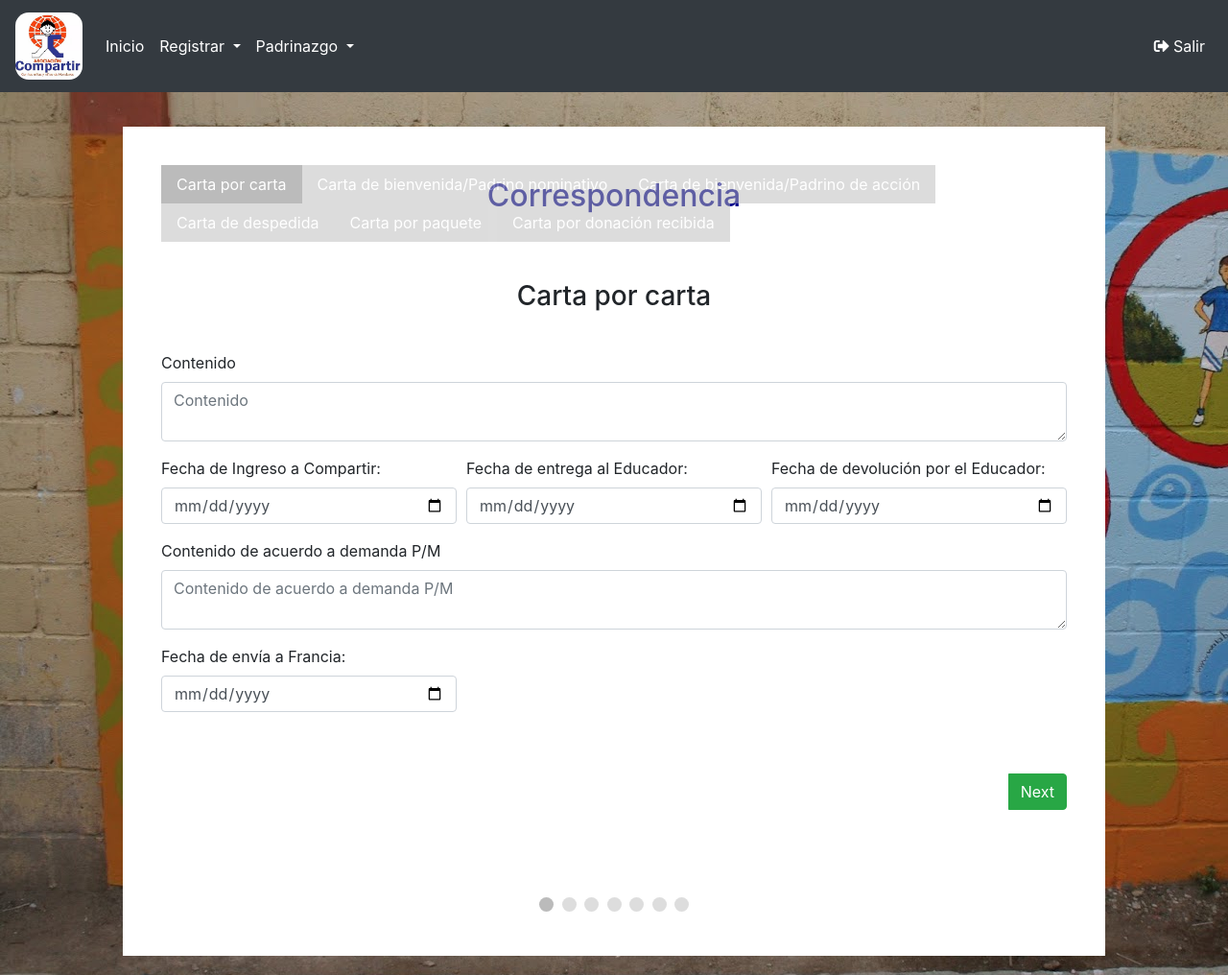
After one commit to eXavier97/SIAC, a PHP site: page /siac/correspondencia.php in a window 1280 px wide. The commit adds this page. Shown: the whole page at 96% size. Run offline with PHP 8.4, Linux system fonts and the light colour scheme; the visitor is signed in with stand-in values (Sample User, id 1); some libraries are stand-ins or nearby versions.

Commit message:
Padrinazgo

```diff
--- /dev/null
+++ b/correspondencia.php
@@ -0,0 +1,266 @@
+<?php
+session_start();
+require_once "includes/pdo.php";
+require_once "includes/util.php";
+validarAdmin();
+?>
+<!DOCTYPE html>
+<html lang="en">
+
+<head>
+  <meta charset="UTF-8">
+  <meta name="viewport" content="width=device-width, initial-scale=1.0">
+  <meta http-equiv="X-UA-Compatible" content="ie=edge">
+  <title>Correspondencia</title>
+  <?php require_once "includes/header.php" ?>
+  <link rel="stylesheet" href="styles/admin.css">
+  <link rel="stylesheet" href="styles/form.css">
+</head>
+
+<style>
+  h3 {
+    text-align: center;
+    margin-top:40px;
+    margin-bottom:40px;
+  }
+</style>
+
+<!--<script src="js/registrar-participante.js"></script>-->
+
+<body>
+<?php require_once "includes/nav-admin.php" ?>
+<h2 style="text-align: center; color:darkblue; padding:0.5cm; margin-top:70px; margin-bottom:-130px">Correspondencia</h2>
+<form id="regForm" action="#" method="POST">
+  <ul class="nav flex-column flex-md-row ">
+    <li class="nav-item">
+      <a class="nav-link custom" href="#">Carta por carta</a>
+    </li>
+    <li class="nav-item">
+      <a class="nav-link custom" href="#">Carta de bienvenida/Padrino nominativo</a>
+    </li>
+    <li class="nav-item">
+      <a class="nav-link custom" href="#">Carta de bienvenida/Padrino de acción</a>
+    </li>
+    <li class="nav-item">
+      <a class="nav-link custom" href="#">Carta de despedida</a>
+    </li>
+    <li class="nav-item">
+      <a class="nav-link custom" href="#">Carta por paquete</a>
+    </li>
+    <li class="nav-item">
+      <a class="nav-link custom" href="#">Carta por donación recibida</a>
+    </li>
+  </ul>
+
+  <div class="tab">
+     <h3>Carta por carta</h3>
+     <div class="form-row">
+
+       <div class="form-group col-md-12">
+             <label for="Contenido">Contenido</label>
+            <textarea type="text" class="form-control" id="Contenido" name="Contenido" placeholder="Contenido"></textarea>
+       </div>
+
+
+       <div class="form-group col-md-4">
+					<label for="fechaIngC">Fecha de Ingreso a Compartir:</label>
+          <input type="date" class="form-control" id="fechaIngC" name="fechaIngC" placeholder="Fecha de ingreso a Compartir"/>
+       </div>
+
+       <div class="form-group col-md-4">
+					<label for="fechaEntE">Fecha de entrega al Educador:</label>
+          <input type="date" class="form-control" id="fechaEntE" name="fechaEntE" placeholder="Fecha de entrega al Educador"/>
+       </div>
+
+       <div class="form-group col-md-4">
+					<label for="fechaDevE">Fecha de devolución por el Educador:</label>
+          <input type="date" class="form-control" id="fechaDevE" name="fechaDevE" placeholder="Fecha de devolución por el Educador"/>
+       </div>
+
+       <div class="form-group col-md-12">
+             <label for="ContenidoDPM">Contenido de acuerdo a demanda P/M</label>
+            <textarea type="text" class="form-control" id="ContenidoDPM" name="ContenidoDPM" placeholder="Contenido de acuerdo a demanda P/M"></textarea>
+       </div>
+
+       <div class="form-group col-md-4">
+					<label for="fechaDevE">Fecha de envía a Francia:</label>
+          <input type="date" class="form-control" id="fechaDEF" name="fechaDEF" placeholder="Fecha de envío a Francia"/>
+       </div>
+    </div>
+   </div>
+
+   <div class="tab">
+       <h3>Carta de bienvenida/ Nuevos padrinos nominativos</h3>
+       <div class="form-row">
+
+        <div class="form-group col-md-4">
+					<label for="fechaNot">Fecha de notificacion:</label>
+          <input type="date" class="form-control" id="fechaNot" name="fechaNot" placeholder="Fecha de notificación"/>
+       </div>
+
+       <div class="form-group col-md-4">
+					<label for="fechaEntE1">Fecha de entrega al Educador:</label>
+          <input type="date" class="form-control" id="fechaEntE1" name="fechaEntE1" placeholder="Fecha de entrega al Educador"/>
+       </div>
+
+       <div class="form-group col-md-4">
+					<label for="Rcontenido">Revición de contenido</label>
+          <select id="Rcontenido" name="Rcontenido" class="form-control">
+						<option hidden="">Seleccione</option>
+            <option value="Si">Si</option>
+            <option value="No">No</option>
+          </select>
+        </div>
+
+        <div class="form-group col-md-4">
+					<label for="fechaEnvF">Fecha de envío a Francia:</label>
+          <input type="date" class="form-control" id="fechaEnvF" name="fechaEnvF" placeholder="Fecha de envío Francia"/>
+        </div>
+       </div>
+   </div>
+
+   <div class="tab">
+    <h3>Carta de bienvenida/ Nuevos padrinos de acción</h3>
+      <div class="form-row">
+         <div class="form-group col-md-4">
+					 <label for="fechaNot1">Fecha de notificación:</label>
+           <input type="date" class="form-control" id="fechaNot1" name="fechaNot1" placeholder="Fecha de notitifiación"/>
+         </div>
+
+         <div class="form-group col-md-4">
+					<label for="Cenviada">Carta enviada</label>
+          <select id="Cenviada" name="Cenviada" class="form-control">
+						<option hidden="">Seleccione</option>
+            <option value="Si">Si</option>
+            <option value="No">No</option>
+          </select>
+         </div>
+      </div>
+   </div>
+
+   <div class="tab">
+    <h3>Carta de despedida</h3>
+      <div class="form-row">
+        <div class="form-group col-md-4">
+					<label for="Cenviada1">Carta enviada</label>
+          <select id="Cenviada1" name="Cenviada1" class="form-control">
+						<option hidden="">Seleccione</option>
+            <option value="Si">Si</option>
+            <option value="No">No</option>
+          </select>
+        </div>
+
+        <div class="form-group col-md-4">
+					<label for="fechaEnvF1">Fecha de envío a Francia:</label>
+          <input type="date" class="form-control" id="fechaEnvF1" name="fechaEnvF1" placeholder="Fecha de envío Francia"/>
+        </div>
+
+        <div class="form-group col-md-4">
+					<label for="Rcontenido1">Contenido revisado</label>
+          <select id="Rcontenido1" name="Rcontenido1" class="form-control">
+						<option hidden="">Seleccione</option>
+            <option value="Si">Si</option>
+            <option value="No">No</option>
+          </select>
+        </div>
+
+        <div class="form-group col-md-4">
+					<label for="SolEngPresent">Solicitud de engreso presentado</label>
+          <select id="" name="SolEngPresent" class="form-control">
+						<option hidden="">Seleccione</option>
+            <option value="Si">Si</option>
+            <option value="No">No</option>
+          </select>
+        </div>
+
+        <div class="form-group col-md-4">
+					<label for="FichReempPresent">Ficha de reemplazo presentado</label>
+          <select id="" name="FichReempPresent" class="form-control">
+						<option hidden="">Seleccione</option>
+            <option value="Si">Si</option>
+            <option value="No">No</option>
+          </select>
+        </div>
+      </div>
+   </div>
+
+   <div class="tab">
+    <h3>Carta por paquete</h3>
+     <div class="form-row">
+        <div class="form-group col-md-4">
+					<label for="Cenviada2">Carta enviada</label>
+          <select id="" name="Cenviada2" class="form-control">
+						<option hidden="">Seleccione</option>
+            <option value="Si">Si</option>
+            <option value="No">No</option>
+          </select>
+        </div>
+
+        <div class="form-group col-md-4">
+					<label for="fechaEnvF2">Fecha de envío a Francia:</label>
+          <input type="date" class="form-control" id="fechaEnvF2" name="fechaEnvF2" placeholder="Fecha de envío Francia"/>
+        </div>
+
+     </div>
+   </div>
+
+   <div class="tab">
+    <h3>Carta por donación recibida</h3>
+    <div class="form-row">
+        <div class="form-group col-md-4">
+					<label for="fechaNot2">Fecha de notificación:</label>
+          <input type="date" class="form-control" id="fechaNot2" name="fechaNot2" placeholder="Fecha de notificación"/>
+        </div>
+
+        <div class="form-group col-md-4">
+					<label for="ActParticipa">Actividad en la que participo</label>
+          <select id="" name="ActPaticipa" class="form-control">
+						<option hidden="">Seleccione</option>
+            <option value="Cult">Cultura</option>
+            <option value="Org">Organización comunitaria</option>
+            <option value="Educ">Educativas</option>
+          </select>
+        </div>
+
+        <div class="form-group col-md-4">
+          <!--No esta obligatorio por si no tienen foto del participante-->
+          <label for="Carta">Carta institucional realizada:</label>
+          <input type="file" class="form-control" id="Carta" name="Carta">
+        </div>
+
+        <div class="form-group col-md-4">
+					<label for="fechaEnvF3">Fecha de envío a Francia:</label>
+          <input type="date" class="form-control" id="fechaEnvF3" name="fechaEnvF3" placeholder="Fecha de envío Francia"/>
+        </div>
+    </div>
+   </div>
+
+  <div class="row py-5">
+    <div class="col-12">
+      <div class="btn-group float-right" role="group" aria-label="Basic example">
+          <button class="btn btn-warning btn btn-secondary" type="button" id="prevBtn" onclick="nextPrev(-1)">Previous</button>
+          <button class="btn btn-success btn btn-secondary" type="button" id="nextBtn" onclick="nextPrev(1)">Next</button>
+      </div>
+    </div>
+  </div>
+
+
+
+  <!-- Circles which indicates the steps of the form: -->
+  <div style="text-align:center;margin-top:40px;">
+    <span class="step"></span>
+    <span class="step"></span>
+    <span class="step"></span>
+    <span class="step"></span>
+    <span class="step"></span>
+    <span class="step"></span>
+    <span class="step"></span>
+  </div>
+</form>
+
+
+<script src="js/form.js"></script>
+
+
+</body>
+</html>
--- a/includes/nav-admin.php
+++ b/includes/nav-admin.php
@@ -12,12 +12,22 @@
             </li>
             <li class="nav-item dropdown">
                 <a class="nav-link dropdown-toggle" style="color:white" href="#" id="navbarDropdown" role="button" data-toggle="dropdown" aria-haspopup="true" aria-expanded="false">
-                Participante
+                Registrar
                 </a>
                 <div class="dropdown-menu" aria-labelledby="navbarDropdown">
-                    <a class="dropdown-item" href="registrar-participante.php">Nuevo Participante</a>
-                    <a class="dropdown-item" href="ver-participante.php">Ver Participante</a>
-                </div>
+                <a class="dropdown-item" href="registrar-participante.php">Nuevo Participante</a>
+            </li>
+            <li class="nav-item dropdown">
+                <a class="nav-link dropdown-toggle" style="color:white" href="#" id="navbarDropdown" role="button" data-toggle="dropdown" aria-haspopup="true" aria-expanded="false">
+                Padrinazgo
+                </a>
+                <div class="dropdown-menu" aria-labelledby="navbarDropdown">
+                <a class="dropdown-item" href="correspondencia.php">Correspondencia</a>
+                <a class="dropdown-item" href="donacionesColect.php">Donaciones colectivas</a>
+                <a class="dropdown-item" href="fichasIngreso.php">Fichas de ingreso</a>
+                <a class="dropdown-item" href="padrinazgoLocal.php">Padrinazgo Local</a>
+
+
             </li>
         </ul>
         <ul class="navbar-nav">
```
Also changed, not shown: donacionesColect.php (added, +127 -0 lines), fichasIngreso.php (added, +107 -0 lines), padrinazgoLocal.php (added, +112 -0 lines).
